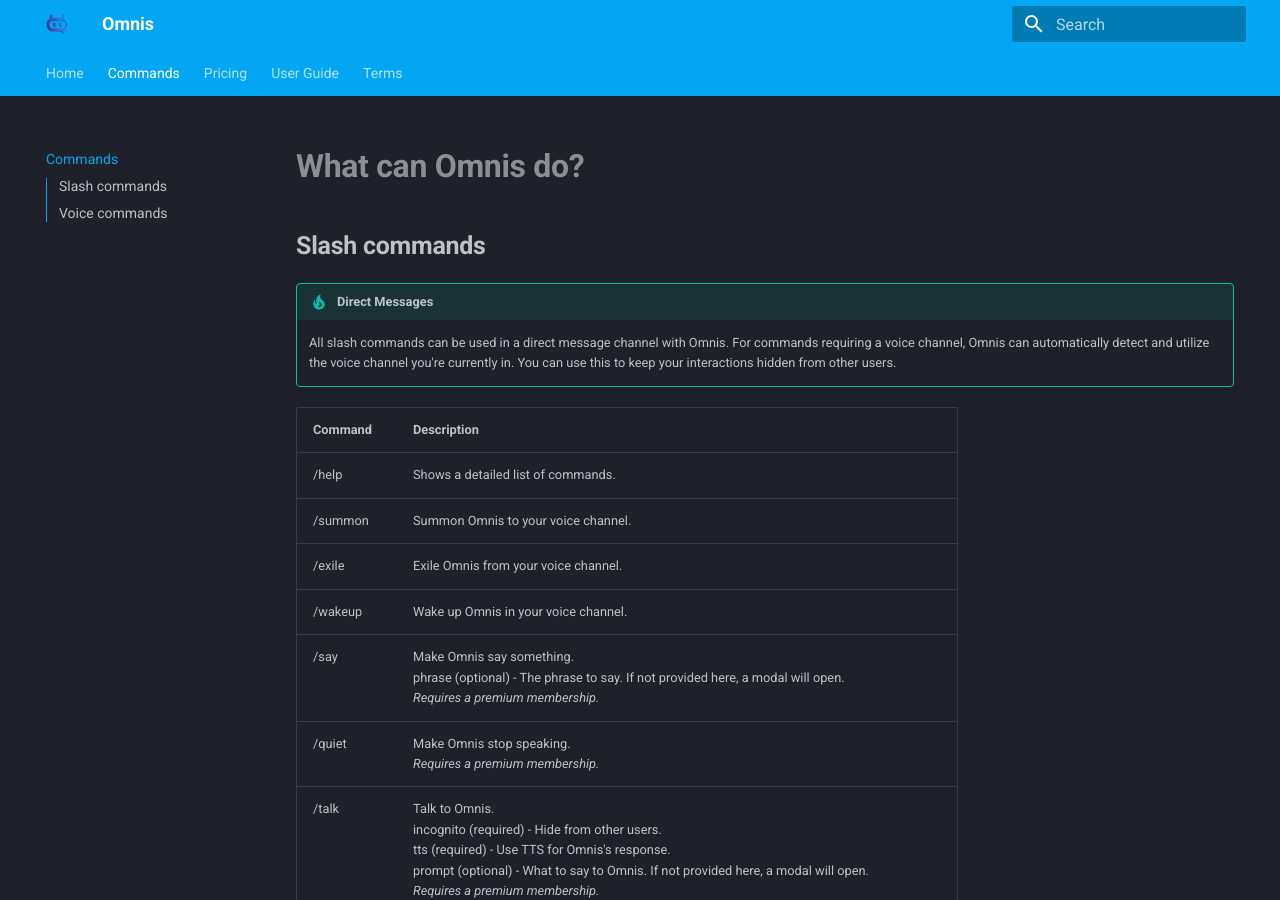
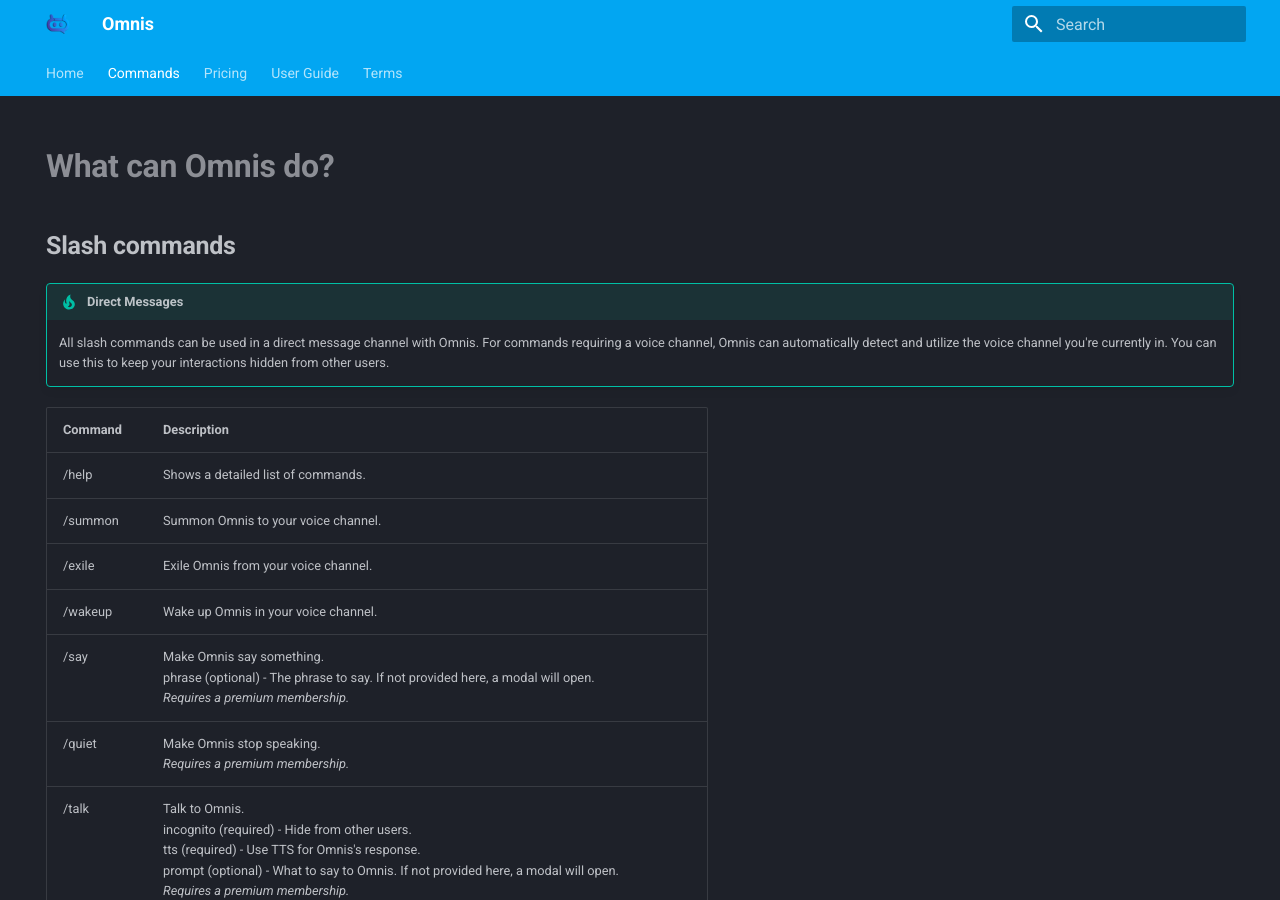
Before and after one commit to dylwedma11748/omnis-bot, an MkDocs documentation site: the page built from docs/commands.md, in a window 1280 px wide and 900 px high. Built offline with MkDocs 1.6.1 and Material for MkDocs 9.7.7, drawn with Linux system fonts in a browser that asks for light colours; part of the change alters nothing that is shown.

```diff
--- /dev/null
+++ b/docs/scripts/remove-navigation-div.js
@@ -0,0 +1,9 @@
+document.addEventListener('DOMContentLoaded', function() {
+    if (window.location.pathname === '/' || window.location.pathname === '/commands/' || window.location.pathname === '/pricing/') {
+        const sidebar = document.querySelector('.md-sidebar--primary');
+
+        if (sidebar) {
+            sidebar.remove();
+        }
+    }
+});
--- a/mkdocs.yml
+++ b/mkdocs.yml
@@ -43,6 +43,7 @@ extra_css:
 
 extra_javascript:
     - scripts/video-check.js
+    - scripts/remove-navigation-div.js
 
 nav:
     - Home: index.md
```
